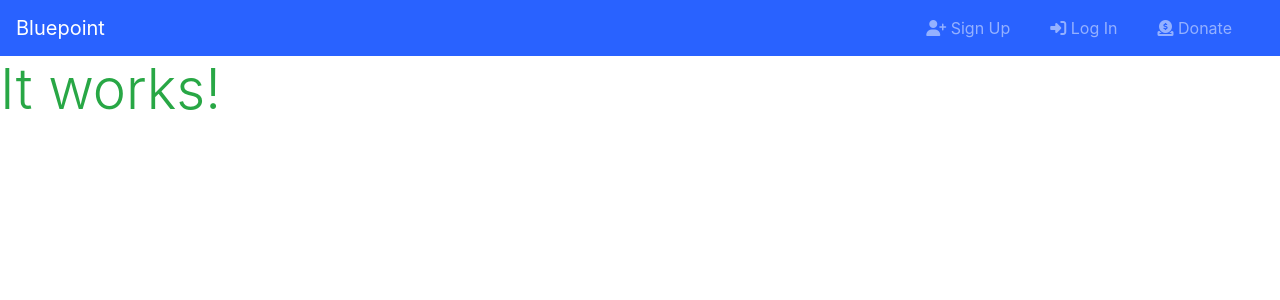
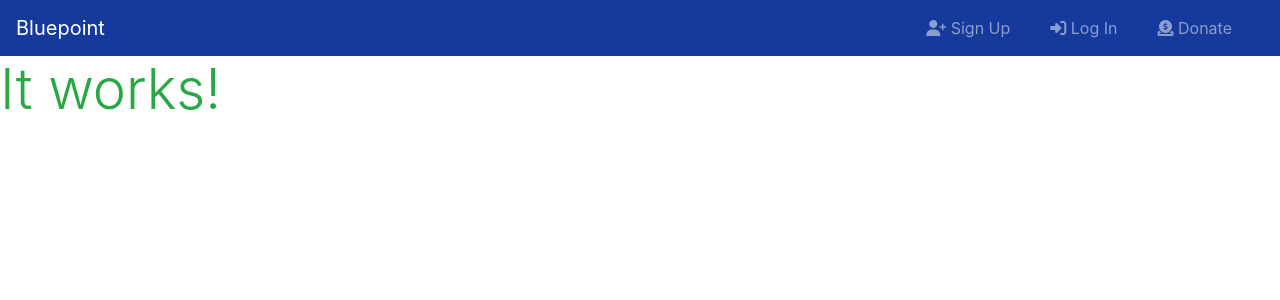
Before and after one commit to RobKnowles248/bluepoint, a Django app: page / in a window 1280 px wide. Shown: the top 300 px of the page. Run offline with Django 3.2, Linux system fonts and the light colour scheme; some libraries are stand-ins or nearby versions.

Commit message:
Change blue of menu

```diff
--- a/static/css/base.css
+++ b/static/css/base.css
@@ -3,5 +3,5 @@ html {
 }
 
 .bg-blue {
-    background-color: #2962ff;
+    background-color: #163a9c;
 }
```
